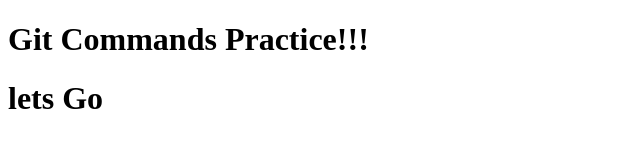
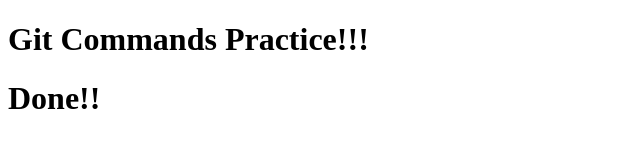
Before and after one commit to JanviJaiswani/Git_learner, a plain HTML site: page index.html in a window 1280 px wide. Shown: the full height of the page, 0-640 px from the left. Drawn offline with Linux system fonts and the light colour scheme.

Commit message:
index modified

```diff
--- a/index.html
+++ b/index.html
@@ -7,6 +7,6 @@
 </head>
 <body>
     <h1>Git Commands Practice!!!</h1>
-    <h1>lets Go</h1>
+    <h1>Done!!</h1>
 </body>
 </html>
```
